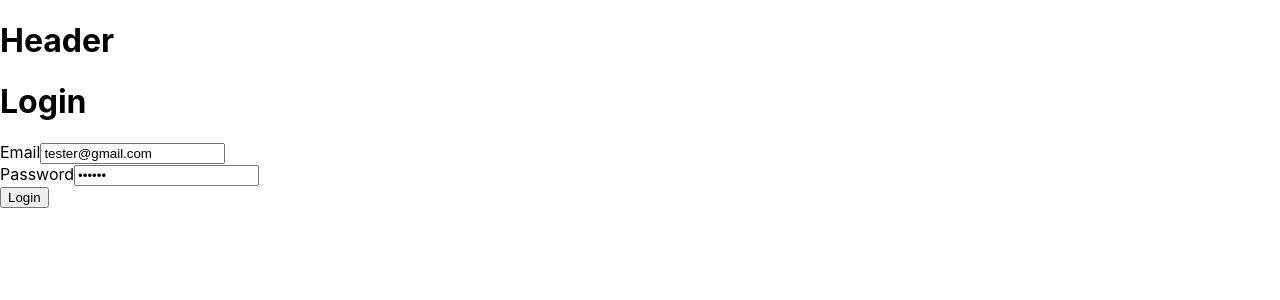
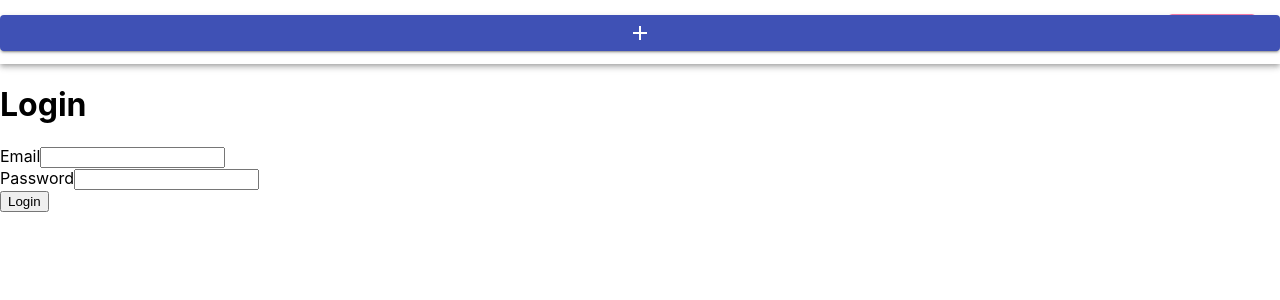
Before and after one commit to shnitish/DEV_PP, a React (Create React App) app in the folder Module3_React/reels/: page /login in a window 1280 px wide. Shown: the top 300 px of the page. Built offline with nearby package versions, Linux system fonts and the light colour scheme; no server answers; sample sign-in values are in the browser's storage.

Commit message:
moved upload to header and added modal to choose file

```diff
--- a/Module3_React/reels/src/Components/Feeds/Feeds.jsx
+++ b/Module3_React/reels/src/Components/Feeds/Feeds.jsx
@@ -1,78 +1,10 @@
-import React, { useState, useContext, useEffect } from "react";
+import React, { useState, useEffect } from "react";
 import VideoPost from "../VideoPost/VideoPost";
-import { uuid } from "uuidv4";
-import { firebaseDB, firebaseStorage } from "../../Config/firebase";
-import { AuthContext } from "../../Context/Authprovider";
-import { Button, CircularProgress } from "@material-ui/core";
-import PhotoCamera from "@material-ui/icons/PhotoCamera";
+import { firebaseDB, } from "../../Config/firebase";
 import "./Feeds.css";
 
 const Feeds = () => {
 	const [posts, setPosts] = useState([]);
-	const [videoFile, setVideoFile] = useState(null);
-	const [uploadProgress, setUploadProgress] = useState(0);
-	const [uploadClicked, setUploadClicked] = useState(false);
-
-	const { signOut, currentUser } = useContext(AuthContext);
-
-	const handle_Log_Out = async (props) => {
-		try {
-			await signOut();
-			props.history.push("/login");
-		} catch (err) {
-			console.log(err);
-		}
-	};
-
-	const handle_Input_File = (e) => {
-		let file = e.target.files[0];
-		setVideoFile(file);
-	};
-
-	const handle_Upload_File = async () => {
-		try {
-			let uid = currentUser.uid;
-			if (videoFile == null) {
-				console.log("No video selected !");
-				return;
-			}
-			const uploadVideoObject = firebaseStorage
-				.ref(`/profilePhotos/${uid}/${Date.now()}.mp4`)
-				.put(videoFile);
-
-			uploadVideoObject.on("state_changed", fun1, fun2, fun3);
-
-			function fun1(snapshot) {
-				setUploadClicked(true);
-				let progress = (snapshot.bytesTransferred / snapshot.totalBytes) * 100;
-				setUploadProgress(progress);
-				console.log(progress);
-			}
-
-			function fun2(error) {
-				console.log(error);
-			}
-
-			async function fun3() {
-				setUploadClicked(false);
-				let videoURL = await uploadVideoObject.snapshot.ref.getDownloadURL();
-				let pid = uuid();
-				await firebaseDB.collection("posts").doc(pid).set({
-					pid: pid,
-					uid: uid,
-					comments: [],
-					likes: [],
-					videoLink: videoURL,
-				});
-				let doc = await firebaseDB.collection("users").doc(uid).get();
-				let document = doc.data();
-				document.postsCreated.push(pid);
-				await firebaseDB.collection("users").doc(uid).set(document);
-			}
-		} catch (err) {
-			console.log(err);
-		}
-	};
 
 	/*Intersection Observer config*/
 	useEffect(() => {
@@ -123,27 +55,10 @@ const Feeds = () => {
 			setPosts(allPosts);
 		});
 	}, []);
+
 	return (
 		<div>
 			<h1>Feeds</h1>
-			<button onClick={handle_Log_Out}>Logout</button>
-			<div className="uploadVideo">
-				<input type="file" onChange={handle_Input_File} />
-				<label>
-					<Button
-						variant="contained"
-						color="secondary"
-						startIcon={<PhotoCamera></PhotoCamera>}
-						onClick={handle_Upload_File}
-					>
-						Upload
-					</Button>
-					<ShowUploadProgress
-						progress={uploadProgress}
-						isUploading={uploadClicked}
-					></ShowUploadProgress>
-				</label>
-			</div>
 			<div className="feeds-video-list">
 				{posts.map((postObj) => {
 					return (
@@ -159,17 +74,4 @@ const Feeds = () => {
 	);
 };
 
-const ShowUploadProgress = ({ progress, isUploading }) => {
-	if (isUploading === true) {
-		return (
-			<CircularProgress
-				variant="determinate"
-				value={progress}
-			></CircularProgress>
-		);
-	} else {
-		return null;
-	}
-};
-
 export default Feeds;
--- a/Module3_React/reels/src/Components/Header/Header.jsx
+++ b/Module3_React/reels/src/Components/Header/Header.jsx
@@ -1,7 +1,86 @@
-import React from "react";
+import { React, useContext } from "react";
+import { AppBar, Toolbar, makeStyles, Button } from "@material-ui/core";
+import { AuthContext } from "../../Context/Authprovider";
+import Upload from "../Upload/Upload";
+
+const useStyles = makeStyles((theme) => ({
+	text: {
+		padding: theme.spacing(2, 2, 0),
+	},
+	paper: {
+		paddingBottom: 50,
+	},
+	list: {
+		marginBottom: theme.spacing(2),
+	},
+	subheader: {
+		backgroundColor: theme.palette.background.paper,
+	},
+	appBar: {
+		// top: "auto",
+		// bottom: 1000,
+	},
+	grow: {
+		flexGrow: 1,
+	},
+	fabButton: {
+		position: "absolute",
+		zIndex: 1,
+		top: 15,
+		left: 0,
+		right: 0,
+		margin: "0 auto",
+	},
+}));
+
+const ShowLogout = ({ isLoggedIn, handleLogout }) => {
+	if (isLoggedIn) {
+		return (
+			<Button onClick={handleLogout} color="secondary" variant="outlined">
+				Logout
+			</Button>
+		);
+	} else {
+		return null;
+	}
+};
 
 const Header = () => {
-	return <h1>Header</h1>;
+	let classes = useStyles();
+	const { signOut, currentUser } = useContext(AuthContext);
+
+	const handle_Logout = async (props) => {
+		try {
+			await signOut();
+			props.history.push("/login");
+		} catch (err) {
+			console.log(err);
+		}
+	};
+
+	return (
+		<AppBar
+			id="header"
+			position="sticky"
+			color="white"
+			className={classes.appBar}
+		>
+			<Toolbar>
+				{currentUser != null ? (
+					<div className="uploadVideo">
+						<label>
+							<Upload></Upload>
+						</label>
+					</div>
+				) : null}
+				<div className={classes.grow} />
+				<ShowLogout
+					isLoggedIn={currentUser}
+					handleLogout={handle_Logout}
+				></ShowLogout>
+			</Toolbar>
+		</AppBar>
+	);
 };
 
 export default Header;
--- a/Module3_React/reels/src/Components/Login/Login.jsx
+++ b/Module3_React/reels/src/Components/Login/Login.jsx
@@ -2,8 +2,8 @@ import React, { useContext, useState } from "react";
 import { AuthContext } from "../../Context/Authprovider";
 
 const Login = (props) => {
-	const [email, setEmail] = useState("tester@gmail.com");
-	const [password, setPassword] = useState("123456");
+	const [email, setEmail] = useState("");
+	const [password, setPassword] = useState("");
 	const [message, setMessage] = useState("");
 	let { login } = useContext(AuthContext);
 
--- /dev/null
+++ b/Module3_React/reels/src/Components/Upload/Upload.jsx
@@ -0,0 +1,160 @@
+import { React, useState, useContext } from "react";
+import Modal from "@material-ui/core/Modal";
+import { makeStyles } from "@material-ui/core/styles";
+import { Button, LinearProgress } from "@material-ui/core";
+import AddIcon from "@material-ui/icons/Add";
+import { AuthContext } from "../../Context/Authprovider";
+import { firebaseDB, firebaseStorage } from "../../Config/firebase";
+import { uuid } from "uuidv4";
+
+function rand() {
+	return Math.round(Math.random() * 20) - 10;
+}
+
+function getModalStyle() {
+	const top = 50 + rand();
+	const left = 50 + rand();
+
+	return {
+		top: `${top}%`,
+		left: `${left}%`,
+		transform: `translate(-${top}%, -${left}%)`,
+	};
+}
+
+const useStyles = makeStyles((theme) => ({
+	paper: {
+		position: "absolute",
+		width: 400,
+		backgroundColor: theme.palette.background.paper,
+		border: "2px solid #000",
+		boxShadow: theme.shadows[5],
+		padding: theme.spacing(2, 4, 3),
+	},
+	fabButton: {
+		position: "absolute",
+		zIndex: 1,
+		top: 15,
+		left: 0,
+		right: 0,
+		margin: "0 auto",
+	},
+}));
+
+const Upload = () => {
+	const [videoFile, setVideoFile] = useState(null);
+	const [uploadProgress, setUploadProgress] = useState(0);
+	const [uploadClicked, setUploadClicked] = useState(false);
+	const [modalStyle] = useState(getModalStyle);
+	const [open, setOpen] = useState(false);
+	const { currentUser } = useContext(AuthContext);
+
+	const classes = useStyles();
+
+	const handleInputFile = (e) => {
+		let file = e.target.files[0];
+		setVideoFile(file);
+	};
+
+	const uploadFile = async () => {
+		try {
+			let uid = currentUser.uid;
+			if (videoFile == null) {
+				console.log("No video selected !");
+				return;
+			}
+			const uploadVideoObject = firebaseStorage
+				.ref(`/profilePhotos/${uid}/${Date.now()}.mp4`)
+				.put(videoFile);
+
+			uploadVideoObject.on("state_changed", fun1, fun2, fun3);
+
+			function fun1(snapshot) {
+				setUploadClicked(true);
+				let progress = (snapshot.bytesTransferred / snapshot.totalBytes) * 100;
+				setUploadProgress(progress);
+				console.log(progress);
+			}
+
+			function fun2(error) {
+				console.log(error);
+			}
+
+			async function fun3() {
+				setUploadClicked(false);
+				let videoURL = await uploadVideoObject.snapshot.ref.getDownloadURL();
+				let pid = uuid();
+				await firebaseDB.collection("posts").doc(pid).set({
+					pid: pid,
+					uid: uid,
+					comments: [],
+					likes: [],
+					videoLink: videoURL,
+				});
+				let doc = await firebaseDB.collection("users").doc(uid).get();
+				let document = doc.data();
+				document.postsCreated.push(pid);
+				await firebaseDB.collection("users").doc(uid).set(document);
+			}
+		} catch (err) {
+			console.log(err);
+		}
+	};
+
+	const handleOpen = () => {
+		setOpen(true);
+	};
+
+	const handleClose = () => {
+		setOpen(false);
+	};
+
+	const body = (
+		<div style={modalStyle} className={classes.paper}>
+			<h2 id="simple-modal-title">Choose File to upload</h2>
+			<p id="simple-modal-description">
+				<input type="file" onChange={handleInputFile} />
+				<Button variant="contained" color="primary" onClick={uploadFile}>
+					Upload
+				</Button>
+				<ShowUploadProgress
+					progress={uploadProgress}
+					isUploading={uploadClicked}
+				></ShowUploadProgress>
+			</p>
+		</div>
+	);
+
+	return (
+		<div>
+			<Button
+				variant="contained"
+				color="primary"
+				onClick={handleOpen}
+				className={classes.fabButton}
+			>
+				<AddIcon />
+			</Button>
+			<Modal
+				open={open}
+				onClose={handleClose}
+				aria-labelledby="simple-modal-title"
+				aria-describedby="simple-modal-description"
+			>
+				{body}
+			</Modal>
+		</div>
+	);
+};
+
+const ShowUploadProgress = ({ progress, isUploading }) => {
+	if (isUploading === true) {
+		return (
+			<LinearProgress variant="determinate" value={progress}></LinearProgress>
+		);
+	} else {
+		return null;
+	}
+};
+
+export default Upload;
```
